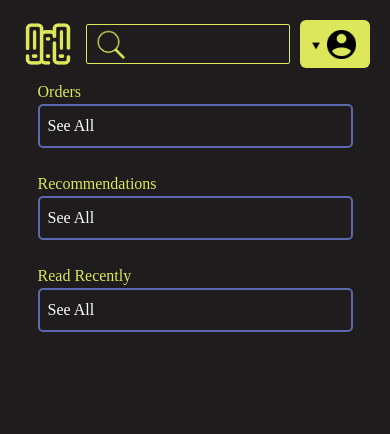
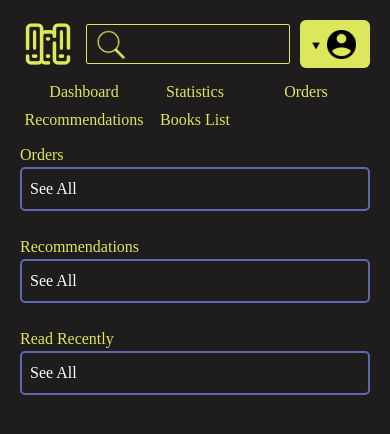
Before and after one commit to AymanHawk/Library-System, a Next.js app: page /user/dashboard/1 in a window 390 px wide. Shown: the top 434 px of the page. Built offline with nearby package versions, Linux system fonts and the light colour scheme.

Commit message:
added divs and dashboard navbar component, will be mobile responsive when I can figure out how to get the bottom two of the grid center when the screen gets small

```diff
--- a/src/app/user/dashboard/[id]/page.jsx
+++ b/src/app/user/dashboard/[id]/page.jsx
@@ -1,19 +1,36 @@
+'use client'
 import React from "react";
+import {DashboardNavbar }from "../../../../components/DashboardNavbar";
 
 function Dashboard() {
   return (
-    <div className="grid grid-cols-1 gap-6 sm:grid-cols-1 md:grid-cols-3 ml-[5%] mr-[5%]">
-      <div>
-        <h1 className="text-primary sm:text-2xl md:text-2xl lg:text-4xl xl:text-4xl">Orders</h1>
-        <div className="border border-secondary rounded-[5px] border-2 p-2"><a href="/user/orders">See All</a></div>
-      </div>
-      <div>
-        <h1 className="text-primary sm:text-2xl md:text-2xl lg:text-4xl xl:text-4xl">Recommendations</h1>
-        <div className="border border-secondary rounded-[5px] border-2 p-2"><a href="/user/recommendation">See All</a></div>
-      </div>
-      <div>
-        <h1 className="text-primary sm:text-2xl md:text-2xl lg:text-4xl xl:text-4xl">Read Recently</h1>
-        <div className="border border-secondary rounded-[5px] border-2 p-2"><a href="/user/list/readBooks">See All</a></div>
+    <div>
+      <DashboardNavbar />
+      <div className="grid grid-cols-1 gap-6 sm:grid-cols-1 md:grid-cols-3">
+        <div>
+          <h1 className="text-primary sm:text-2xl md:text-2xl lg:text-4xl xl:text-4xl">
+            Orders
+          </h1>
+          <div className="border border-secondary rounded-[5px] border-2 p-2">
+            <a href="/user/orders">See All</a>
+          </div>
+        </div>
+        <div>
+          <h1 className="text-primary sm:text-2xl md:text-2xl lg:text-4xl xl:text-4xl">
+            Recommendations
+          </h1>
+          <div className="border border-secondary rounded-[5px] border-2 p-2">
+            <a href="/user/recommendation">See All</a>
+          </div>
+        </div>
+        <div>
+          <h1 className="text-primary sm:text-2xl md:text-2xl lg:text-4xl xl:text-4xl">
+            Read Recently
+          </h1>
+          <div className="border border-secondary rounded-[5px] border-2 p-2">
+            <a href="/user/list/readBooks">See All</a>
+          </div>
+        </div>
       </div>
     </div>
   );
--- /dev/null
+++ b/src/components/DashboardNavbar.jsx
@@ -0,0 +1,13 @@
+import React from "react";
+
+export const DashboardNavbar = () => {
+  return (
+    <div className="text-primary m-[3%] sm:text-2xl md:text-2xl lg:text-2xl xl:text-2xl justify-items-center grid gap-1 grid-cols-3 lg-grid-cols-5 xl:grid-cols-5 justify-items-center">
+      <h2>Dashboard</h2>
+      <h2>Statistics</h2>
+      <h2>Orders</h2>
+      <h2>Recommendations</h2>
+      <h2>Books List</h2>
+    </div>
+  );
+};
```
